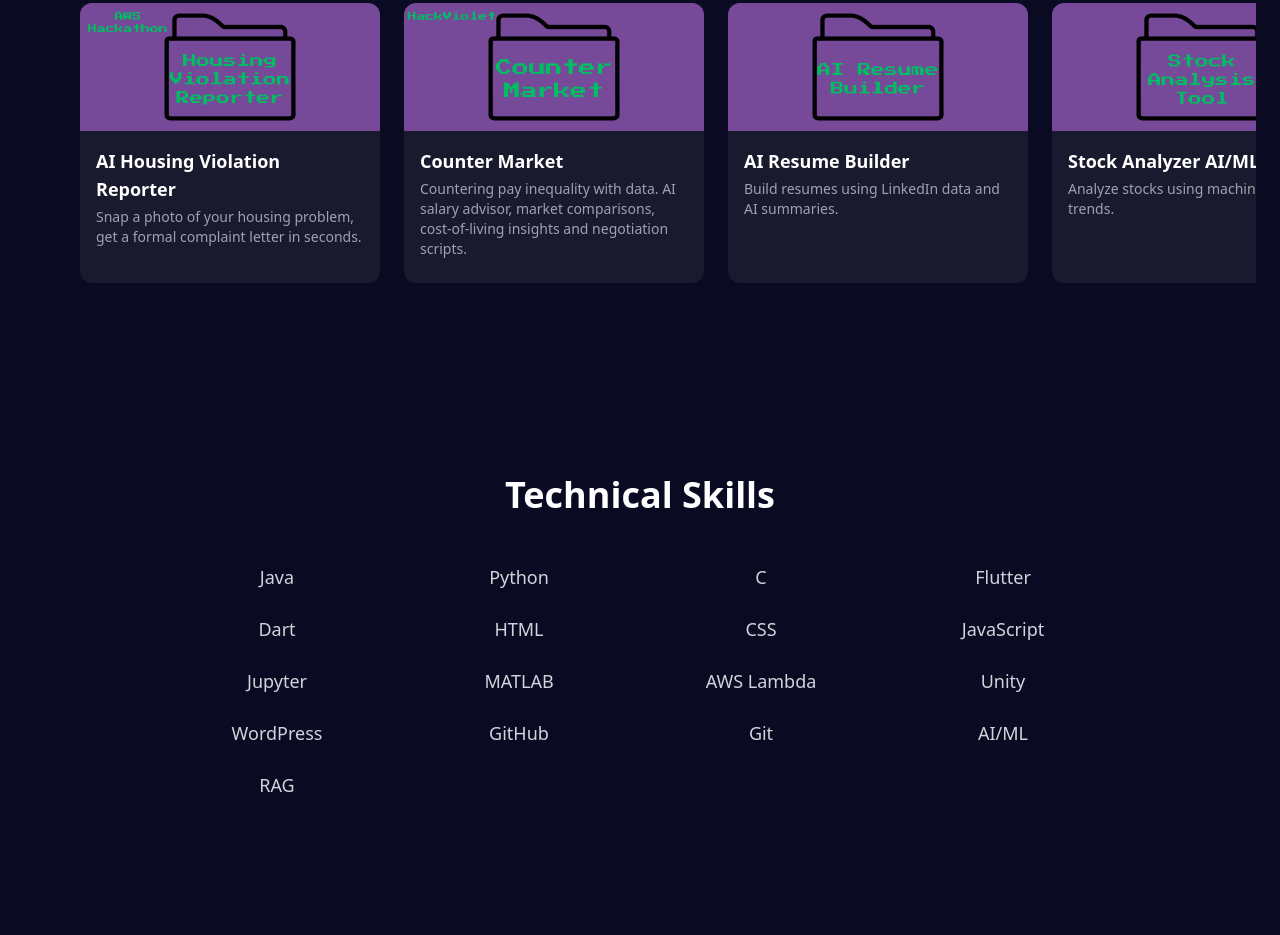
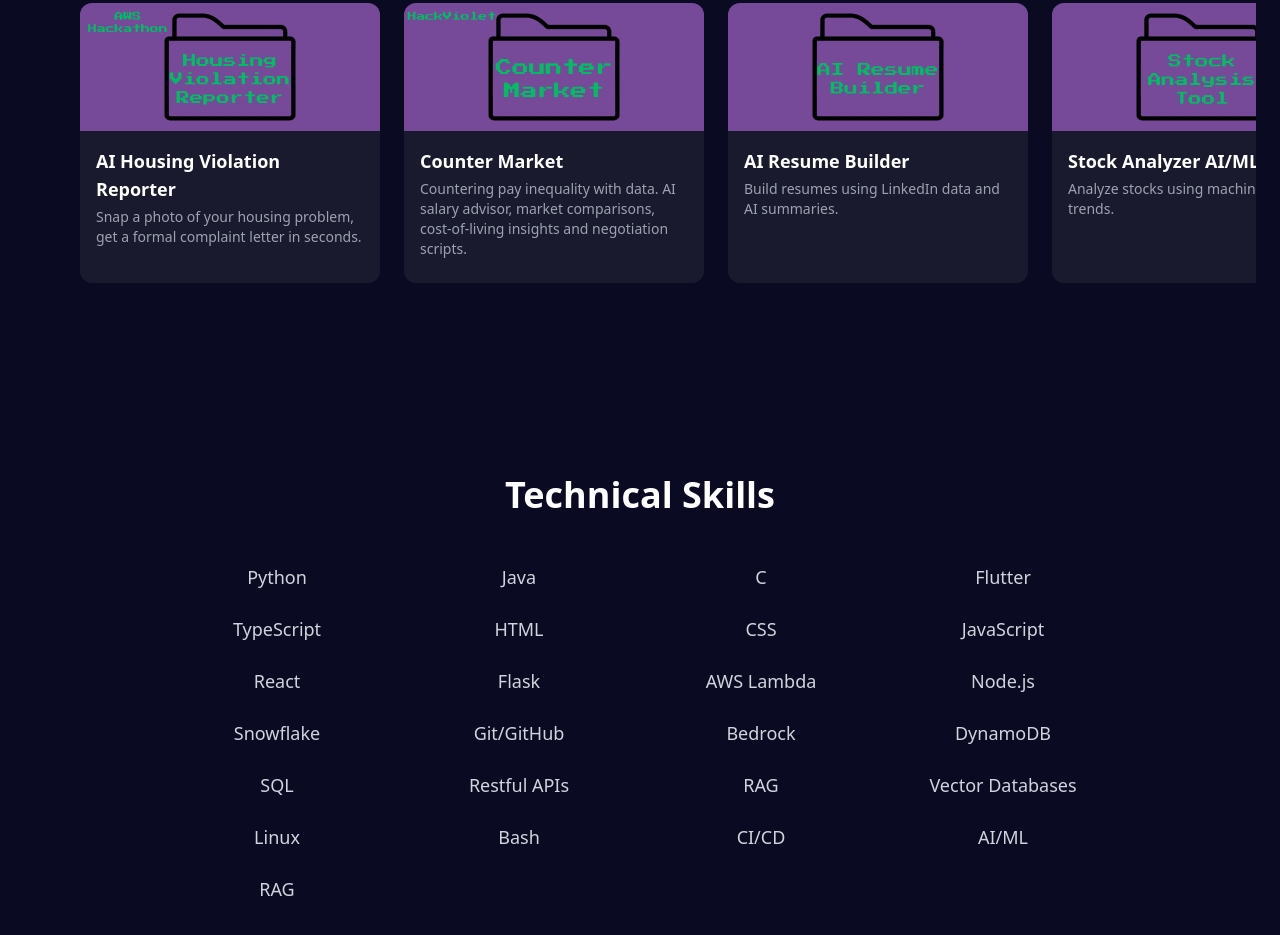
Before and after one commit to amithsa23/portfolio, a website: page index.html in a window 1280 px wide. Shown: the part 1141-2076 px from the top of the page. Drawn offline with Linux system fonts and the light colour scheme.

Commit message:
Skills addition

```diff
--- a/index.html
+++ b/index.html
@@ -164,21 +164,29 @@
                 hover:-translate-y-1 hover:scale-105
                 hover:shadow-[0_10px_25px_rgba(168,85,247,0.5)]
                 hover:border hover:border-purple-500/20 hover:backdrop-blur-sm p-4 rounded-lg">
+      <span class="inline-block transition-transform duration-200 transform hover:scale-110 hover:text-white hover:font-semibold">Python</span>
       <span class="inline-block transition-transform duration-200 transform hover:scale-110 hover:text-white hover:font-semibold">Java</span>
-      <span class="inline-block transition-transform duration-200 transform hover:scale-110 hover:text-white hover:font-semibold">Python</span>
       <span class="inline-block transition-transform duration-200 transform hover:scale-110 hover:text-white hover:font-semibold">C</span>
       <span class="inline-block transition-transform duration-200 transform hover:scale-110 hover:text-white hover:font-semibold">Flutter</span>
-      <span class="inline-block transition-transform duration-200 transform hover:scale-110 hover:text-white hover:font-semibold">Dart</span>
+      <span class="inline-block transition-transform duration-200 transform hover:scale-110 hover:text-white hover:font-semibold">TypeScript</span>
       <span class="inline-block transition-transform duration-200 transform hover:scale-110 hover:text-white hover:font-semibold">HTML</span>
       <span class="inline-block transition-transform duration-200 transform hover:scale-110 hover:text-white hover:font-semibold">CSS</span>
       <span class="inline-block transition-transform duration-200 transform hover:scale-110 hover:text-white hover:font-semibold">JavaScript</span>
-      <span class="inline-block transition-transform duration-200 transform hover:scale-110 hover:text-white hover:font-semibold">Jupyter</span>
-      <span class="inline-block transition-transform duration-200 transform hover:scale-110 hover:text-white hover:font-semibold">MATLAB</span>
+      <span class="inline-block transition-transform duration-200 transform hover:scale-110 hover:text-white hover:font-semibold">React</span>
+      <span class="inline-block transition-transform duration-200 transform hover:scale-110 hover:text-white hover:font-semibold">Flask</span>
       <span class="inline-block transition-transform duration-200 transform hover:scale-110 hover:text-white hover:font-semibold">AWS Lambda</span>
-      <span class="inline-block transition-transform duration-200 transform hover:scale-110 hover:text-white hover:font-semibold">Unity</span>
-      <span class="inline-block transition-transform duration-200 transform hover:scale-110 hover:text-white hover:font-semibold">WordPress</span>
-      <span class="inline-block transition-transform duration-200 transform hover:scale-110 hover:text-white hover:font-semibold">GitHub</span>
-      <span class="inline-block transition-transform duration-200 transform hover:scale-110 hover:text-white hover:font-semibold">Git</span>
+      <span class="inline-block transition-transform duration-200 transform hover:scale-110 hover:text-white hover:font-semibold">Node.js</span>
+      <span class="inline-block transition-transform duration-200 transform hover:scale-110 hover:text-white hover:font-semibold">Snowflake</span>
+      <span class="inline-block transition-transform duration-200 transform hover:scale-110 hover:text-white hover:font-semibold">Git/GitHub</span>
+      <span class="inline-block transition-transform duration-200 transform hover:scale-110 hover:text-white hover:font-semibold">Bedrock</span>
+      <span class="inline-block transition-transform duration-200 transform hover:scale-110 hover:text-white hover:font-semibold">DynamoDB</span>
+      <span class="inline-block transition-transform duration-200 transform hover:scale-110 hover:text-white hover:font-semibold">SQL</span>
+      <span class="inline-block transition-transform duration-200 transform hover:scale-110 hover:text-white hover:font-semibold">Restful APIs</span>
+      <span class="inline-block transition-transform duration-200 transform hover:scale-110 hover:text-white hover:font-semibold">RAG</span>
+      <span class="inline-block transition-transform duration-200 transform hover:scale-110 hover:text-white hover:font-semibold">Vector Databases</span>
+      <span class="inline-block transition-transform duration-200 transform hover:scale-110 hover:text-white hover:font-semibold">Linux</span>
+      <span class="inline-block transition-transform duration-200 transform hover:scale-110 hover:text-white hover:font-semibold">Bash</span>
+      <span class="inline-block transition-transform duration-200 transform hover:scale-110 hover:text-white hover:font-semibold">CI/CD</span>
       <span class="inline-block transition-transform duration-200 transform hover:scale-110 hover:text-white hover:font-semibold">AI/ML</span>
       <span class="inline-block transition-transform duration-200 transform hover:scale-110 hover:text-white hover:font-semibold">RAG</span>
 
```
